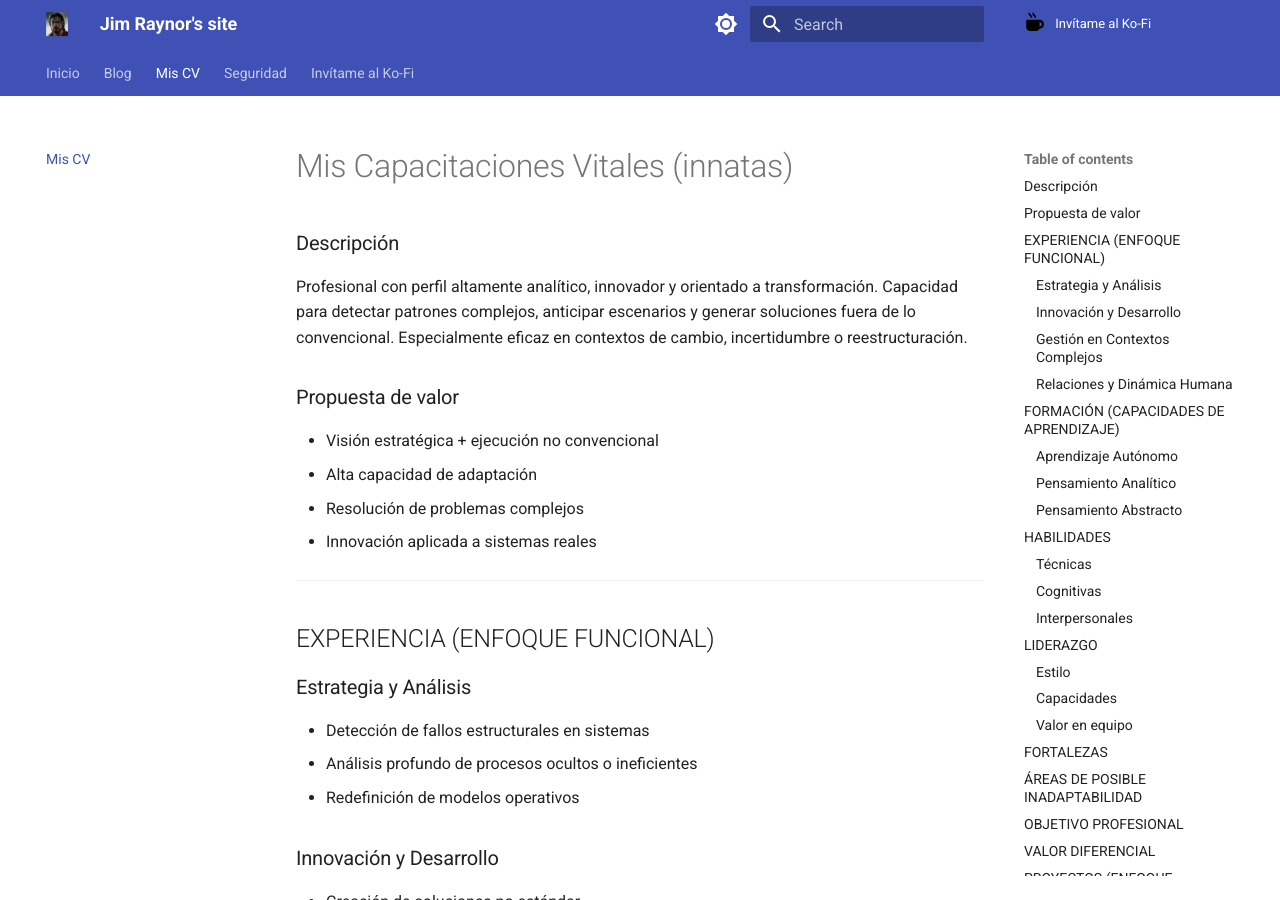
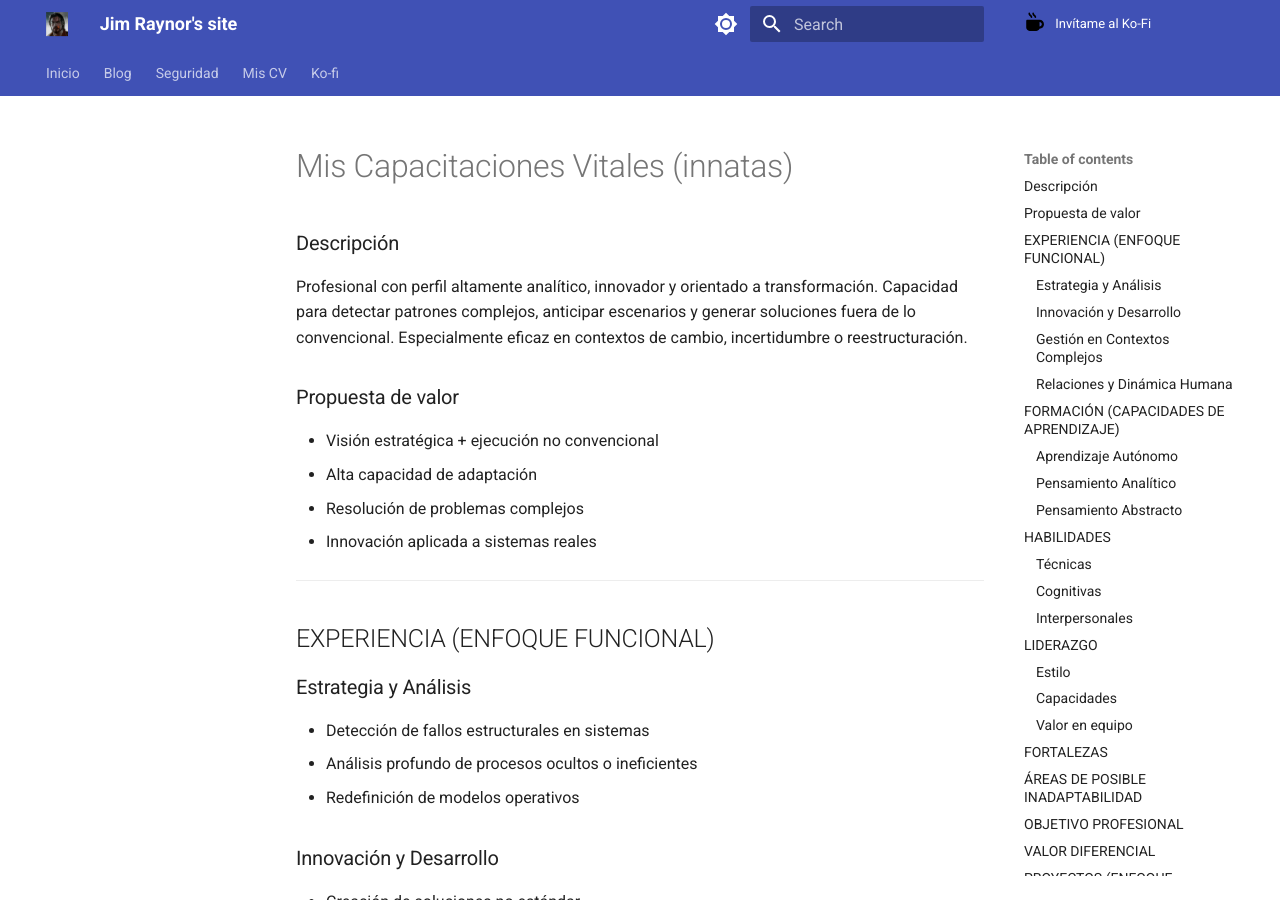
Before and after one commit to jimraynor88/blog, an MkDocs documentation site: the page built from docs/Mis_CV.md, in a window 1280 px wide and 900 px high. Built offline with MkDocs 1.6.1 and Material for MkDocs 9.7.7, drawn with Linux system fonts in a browser that asks for light colours; some of the changed text lies outside the part shown.

Commit message:
Update mkdocs.yml

```diff
--- a/mkdocs.yml
+++ b/mkdocs.yml
@@ -38,7 +38,7 @@ extra_css:
   - assets/stylesheets/kofi.css
 plugins:
   - search
-  #- awesome-pages
+  - awesome-pages
   - section-index
   - rss:
       match_path: "blog/posts/.*"   # ← así se filtran los posts (regex)
@@ -100,9 +100,3 @@ markdown_extensions:
 extra_javascript:
   - https://storage.ko-fi.com/cdn/widget/Widget_2.js
   - js/kofi_button.js
-nav:
-  - Inicio: index.md
-  - Blog: blog/               # apunta a la carpeta, no a un archivo específico
-  - Mis CV: Mis_CV.md
-  - Seguridad: Seguridad/
-  - Invítame al Ko-Fi: https://ko-fi.com/invito
```
